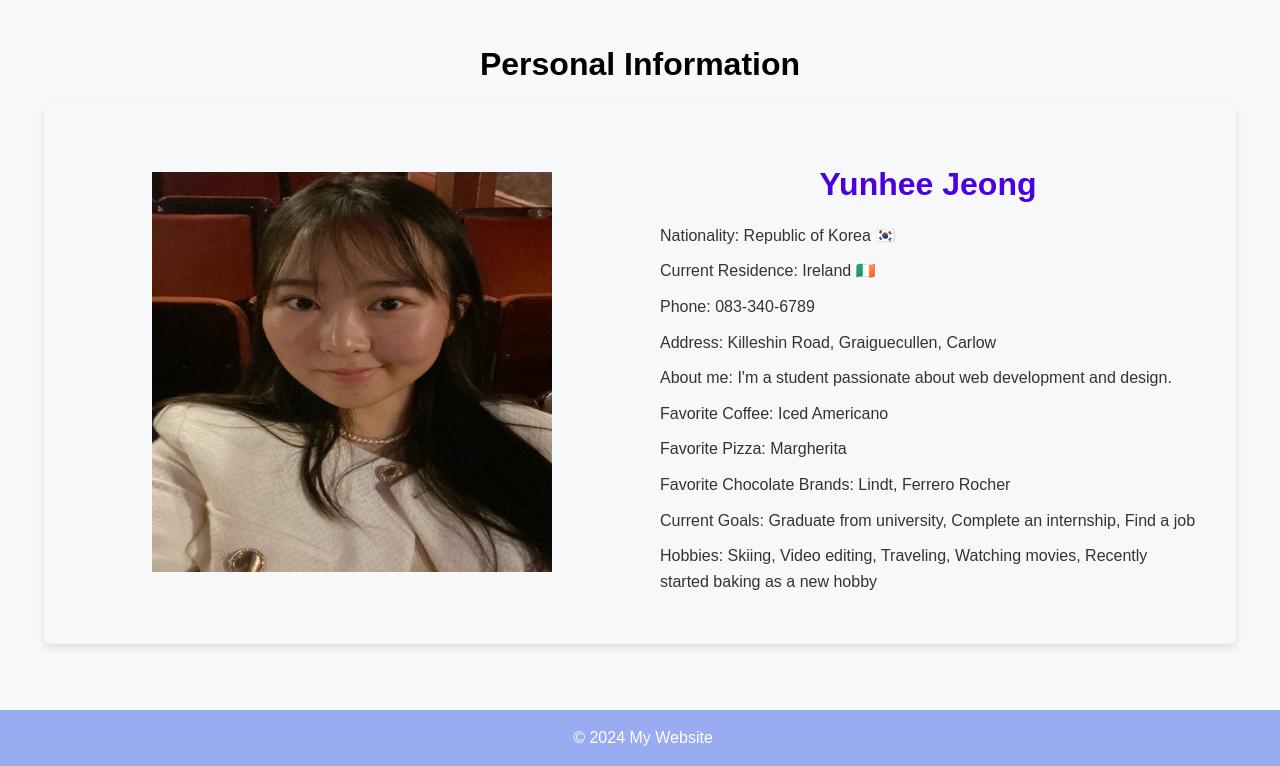
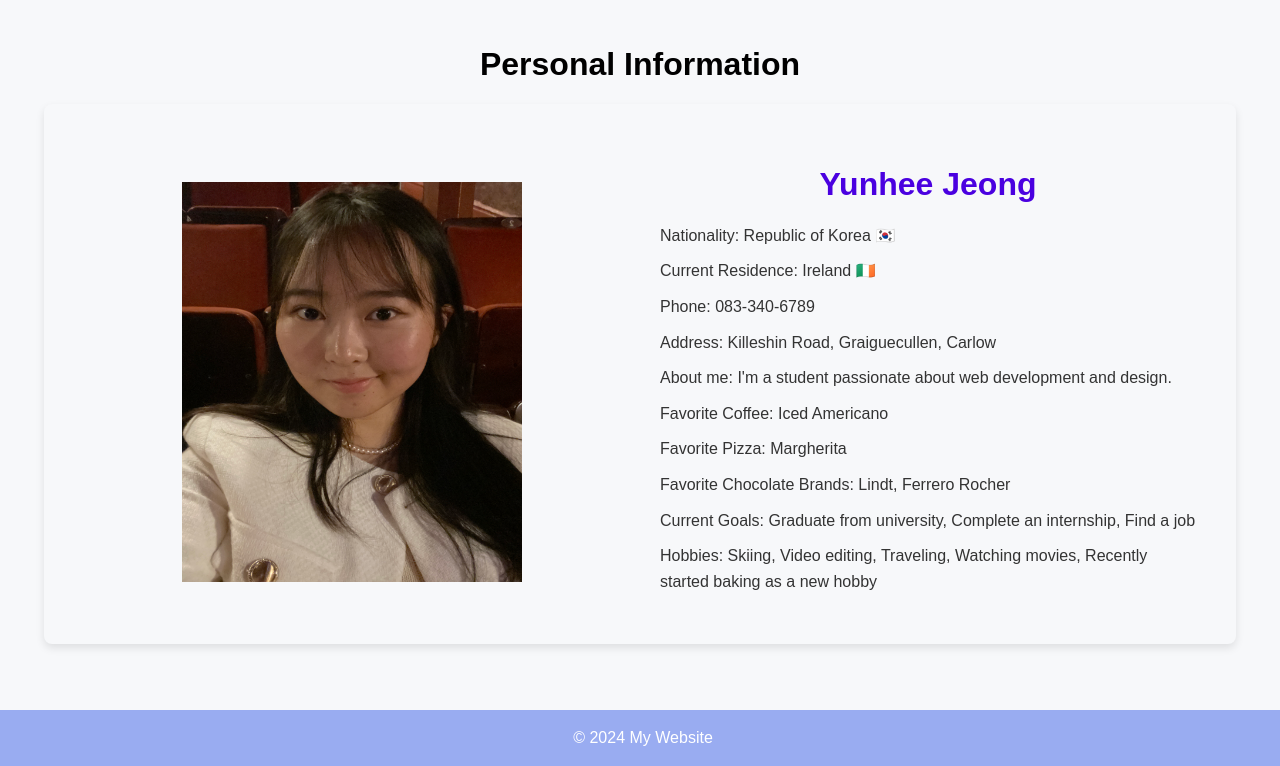
Before and after one commit to elisa6454/cloud-dev-assigment1, a Flask app: page /personal in a window 1280 px wide. Shown: the part 34-800 px from the top of the page. Run offline with Flask 3, Linux system fonts and the light colour scheme.

Commit message:
Update personal.css

```diff
--- a/static/css/personal.css
+++ b/static/css/personal.css
@@ -23,8 +23,9 @@
 }
 
 .profile-img {
-  width: 400px;
+  width: 340px;
   height: 400px;
+  padding-top: 20px;
 }
 
 .personal-info .right {
```
